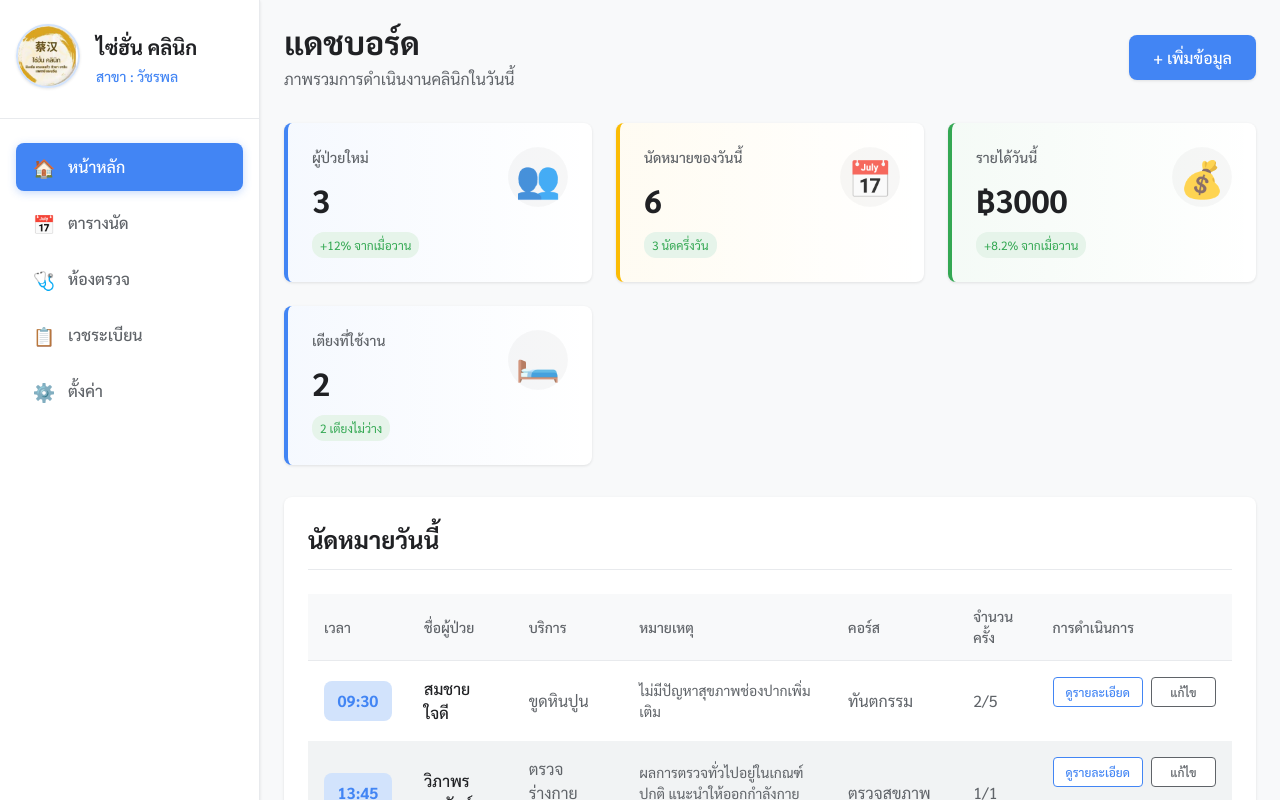
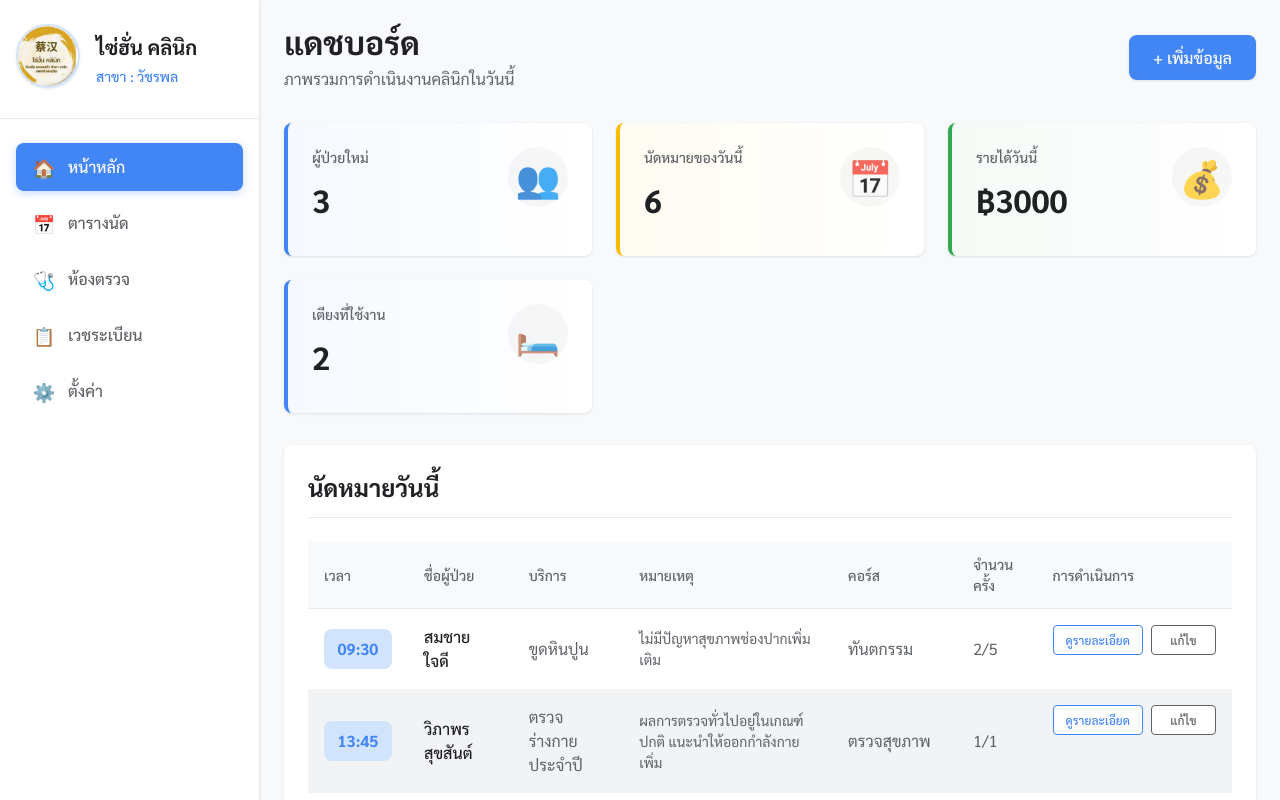
Before and after one commit to Shadoclown/Clinic, a React (Vite) app: page / in a window 1280 px wide. Shown: the top 800 px of the page. Built offline with nearby package versions, Linux system fonts and the light colour scheme.

Commit message:
remove the change

```diff
--- a/src/components/Home.jsx
+++ b/src/components/Home.jsx
@@ -11,28 +11,24 @@ function Home() {
         {
             title: 'ผู้ป่วยใหม่',
             value: clinicStats.newPatients,
-            change: '+12% จากเมื่อวาน',
             icon: '👥',
             color: 'blue'
         },
         {
             title: 'นัดหมายของวันนี้',
             value: clinicStats.dailyAppointments,
-            change: '3 นัดครึ่งวัน',
             icon: '📅',
             color: 'orange'
         },
         {
             title: 'รายได้วันนี้',
             value: `฿${clinicStats.revenue}`,
-            change: '+8.2% จากเมื่อวาน',
             icon: '💰',
             color: 'green'
         },
         {
             title: 'เตียงที่ใช้งาน',
             value: clinicStats.bedsOccupied,
-            change: '2 เตียงไม่ว่าง',
             icon: '🛏️',
             color: 'blue'
         }
@@ -65,7 +61,6 @@ function Home() {
                             <div className="stat-text">
                                 <h3>{stat.title}</h3>
                                 <div className="stat-value">{stat.value}</div>
-                                <p className="stat-change">{stat.change}</p>
                             </div>
                             <div className="stat-icon">
                                 <span>{stat.icon}</span>
```
